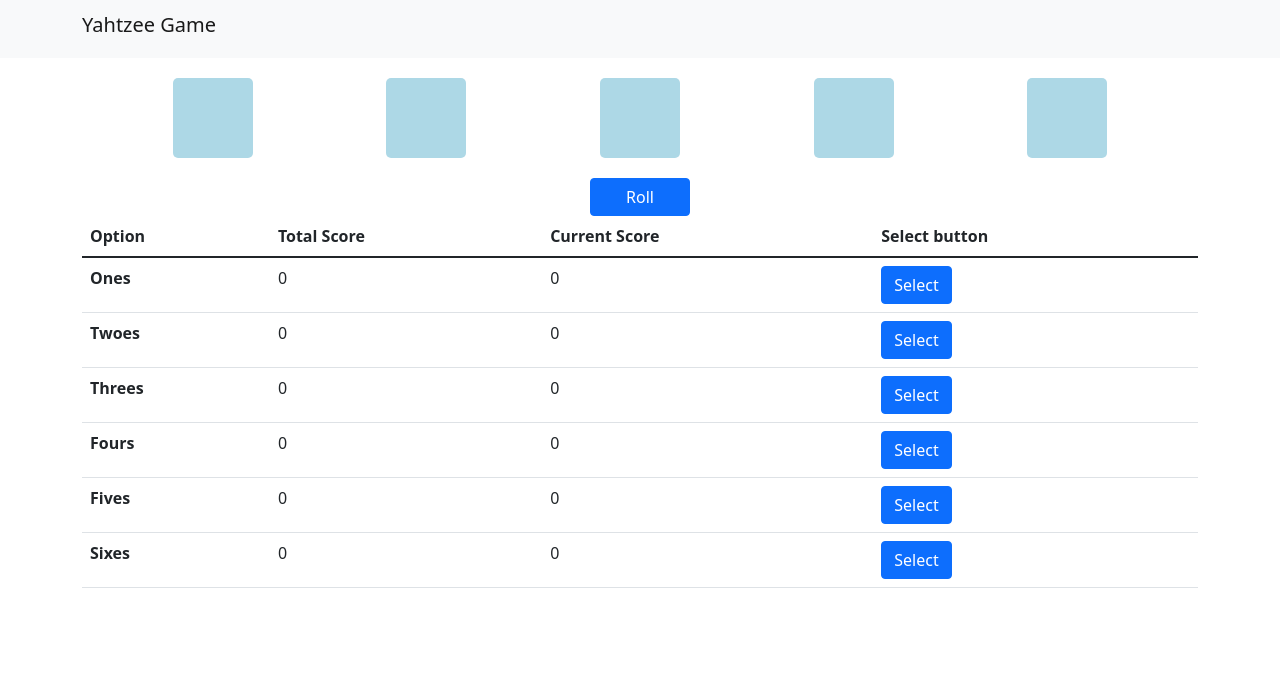
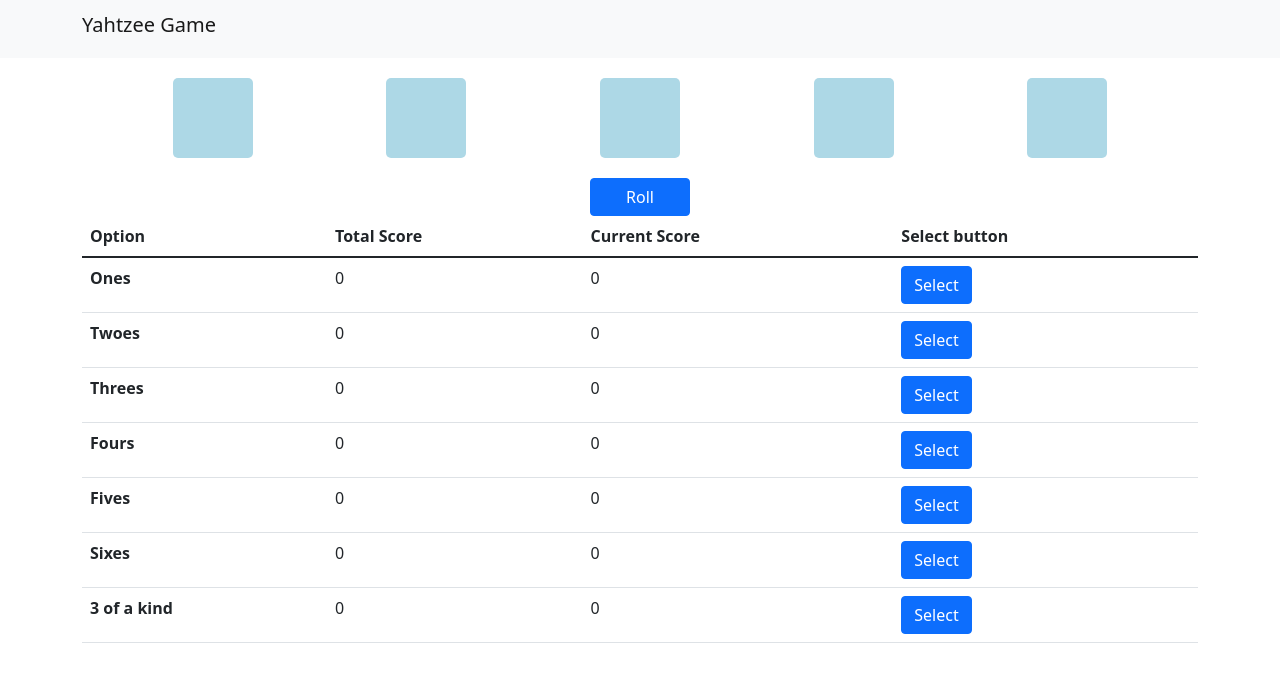
Before and after one commit to balakhonskaya/Yahtzee-Game, an Angular app: page / in a window 1280 px wide. Shown: the top 682 px of the page. Built offline with nearby package versions, Linux system fonts and the light colour scheme.

Commit message:
Add 3 of a Kind

```diff
--- a/src/app/app.component.html
+++ b/src/app/app.component.html
@@ -56,6 +56,12 @@
             <td>{{valueScore[5]}}</td>
             <td><button class="btn btn-primary" (click)="onChangeSixSelect()" [ngClass]="sixSelected ? 'btn-success' : 'btn-primary'">Select</button></td>
           </tr>
+          <tr>
+            <th scope="row">3 of a kind</th>
+            <td>{{totalScore[6]}}</td>
+            <td>{{valueScore[6]}}</td>
+            <td><button class="btn btn-primary" (click)="onChangeThreeKindSelect()" [ngClass]="threeKindSelected ? 'btn-success' : 'btn-primary'">Select</button></td>
+          </tr>
         </tbody>
       </table>
     </div>
--- a/src/app/app.component.ts
+++ b/src/app/app.component.ts
@@ -7,8 +7,8 @@ import { Component } from '@angular/core';
 })
 export class AppComponent {
   title = 'yahtzee-game';
-  valueScore = [0,0,0,0,0,0];
-  totalScore= [0,0,0,0,0,0];
+  valueScore = [0,0,0,0,0,0,0];
+  totalScore= [0,0,0,0,0,0,0];
 
   oneSelected: boolean = false;
   twoSelected: boolean = false;
@@ -16,13 +16,16 @@ export class AppComponent {
   fourSelected: boolean = false;
   fiveSelected: boolean = false;
   sixSelected: boolean = false;
+  threeKindSelected: boolean = false;
   selectedOption: boolean;
-  Selected = {0: this.oneSelected, 1: this.twoSelected, 2: this.threeSelected, 3: this.fourSelected, 4: this.fiveSelected, 5: this.sixSelected};
+  Selected = {0: this.oneSelected, 1: this.twoSelected, 2: this.threeSelected, 3: this.fourSelected, 4: this.fiveSelected, 5: this.sixSelected, 6: this.threeKindSelected};
 
   /*
   onChangeSelect(selectedOption) {
     this.selectedOption = !this.selectedOption;
     console.log("change func"+ this.selectedOption);
+    let searchName = selectedOption;
+    let index = this.Selected.map(el => el.name).indexOf(searchName);
     this.Selected[0] = this.selectedOption;
   }*/
 
@@ -60,6 +63,12 @@ export class AppComponent {
     console.log(this.sixSelected);
   }
 
+  onChangeThreeKindSelect() {
+    this.threeKindSelected = !this.threeKindSelected;
+    this.Selected[6] = this.threeKindSelected;
+    console.log(this.threeKindSelected);
+  }
+
   addItem(NewItem: [number]) {
     this.valueScore = NewItem;
     console.log('app-function'+this.valueScore);
--- a/src/app/dices/dices.component.ts
+++ b/src/app/dices/dices.component.ts
@@ -17,11 +17,13 @@ export class DicesComponent implements OnInit {
   fourScore: number;
   fiveScore: number;
   sixScore: number;
+  threeKindScore: number;
   diceArray = [];
   scoreArray = [];
+  //indexArray = [];
   value: number;
   @Output() newItemEvent = new EventEmitter<[number]>();
-  @Input() Selected: {0: boolean; 1: boolean; 2: boolean, 3: boolean, 4: boolean, 5: boolean};
+  @Input() Selected: {0: boolean; 1: boolean; 2: boolean, 3: boolean, 4: boolean, 5: boolean, 6: boolean};
 
   constructor() { }
 
@@ -39,6 +41,7 @@ export class DicesComponent implements OnInit {
     this.fourScore =0;
     this.fiveScore = 0;
     this.sixScore = 0;
+    this.threeKindScore = 0;
     this.scoreArray = [];
     this.dice1 = this.getRandom(1,6);
     this.dice2  = this.getRandom(1,6);
@@ -117,6 +120,43 @@ export class DicesComponent implements OnInit {
        console.log("value6:"+this.sixScore);
       } else { this.sixScore = 0;}
      }
+     //3 of a kind
+     if (this.Selected[6] == true) {
+
+       for (let j=1; j<7; j++) {
+            let indexArray = [];
+            let index = this.diceArray.indexOf(j);
+            //console.log("index"+index);
+            //this.threeKindScore = this.threeKindScore + this.diceArray[i];
+            while (index != - 1) {
+              indexArray.push(index);
+              index = this.diceArray.indexOf(j, index+1);
+              console.log('indexArray'+ indexArray);
+            }
+            if (indexArray.length !== 3 ) {
+              console.log('this is not 3 kind');
+              this.threeKindScore = 0;
+
+               } else {
+                 console.log("3kind yes");
+                for (let i=0; i< this.diceArray.length; i++) {
+                this.threeKindScore = this.threeKindScore + this.diceArray[i];
+                }
+                break;
+                }
+              }
+        }
+
+
+      /*if (this.diceArray.includes(6)) {
+       for (let i = 0; i < this.diceArray.length; i++)  {
+         if (this.diceArray[i] == 6) {
+           this.sixScore =this.sixScore +6;
+         }
+       }
+       console.log("value6:"+this.sixScore);
+      } else { this.sixScore = 0;}*/
+
 
      this.scoreArray.push(this.oneScore);
      this.scoreArray.push(this.twoScore);
@@ -124,6 +164,7 @@ export class DicesComponent implements OnInit {
      this.scoreArray.push(this.fourScore);
      this.scoreArray.push(this.fiveScore);
      this.scoreArray.push(this.sixScore);
+     this.scoreArray.push(this.threeKindScore);
      console.log(this.scoreArray);
      return this.scoreArray;
 
@@ -136,12 +177,9 @@ export class DicesComponent implements OnInit {
      }
 
 
-
   ngOnInit(): void {
 
   }
 
 
-
-
 }
```
